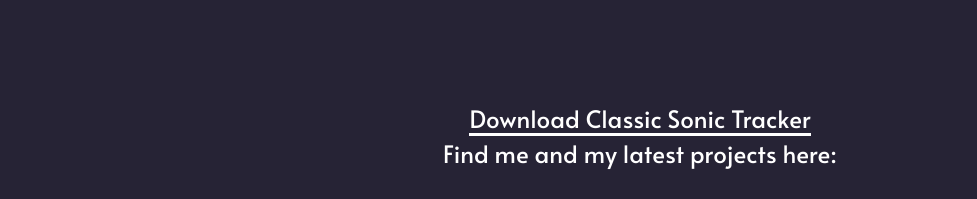
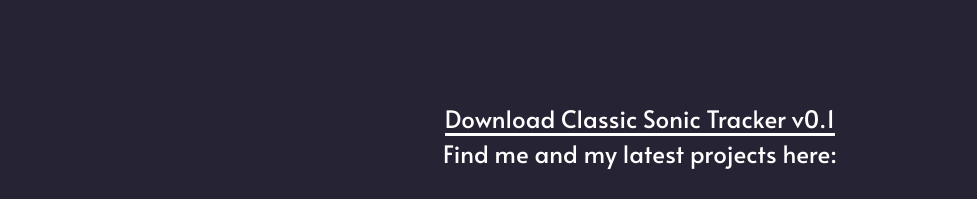
Before and after one commit to timpz/timpz.github.io, a plain HTML site: page index.html in a window 1280 px wide. Shown: the part 445-644 px from the top of the page, without its empty margins (0-977 px from the left). Drawn offline with Linux system fonts and the light colour scheme.

Commit message:
Update index.html
added version number to link

```diff
--- a/index.html
+++ b/index.html
@@ -78,7 +78,7 @@
 	<img class="logo" src="timpztv_logo.png" alt="timpz tv">
 	<div class="linkdiv">
 		<a class="link" href="classic_sonic_tracker_v0_1.7z" download>
-			Download Classic Sonic Tracker
+			Download Classic Sonic Tracker v0.1
 		</a>
 	</div>
 	<div class="socialdiv">
```
